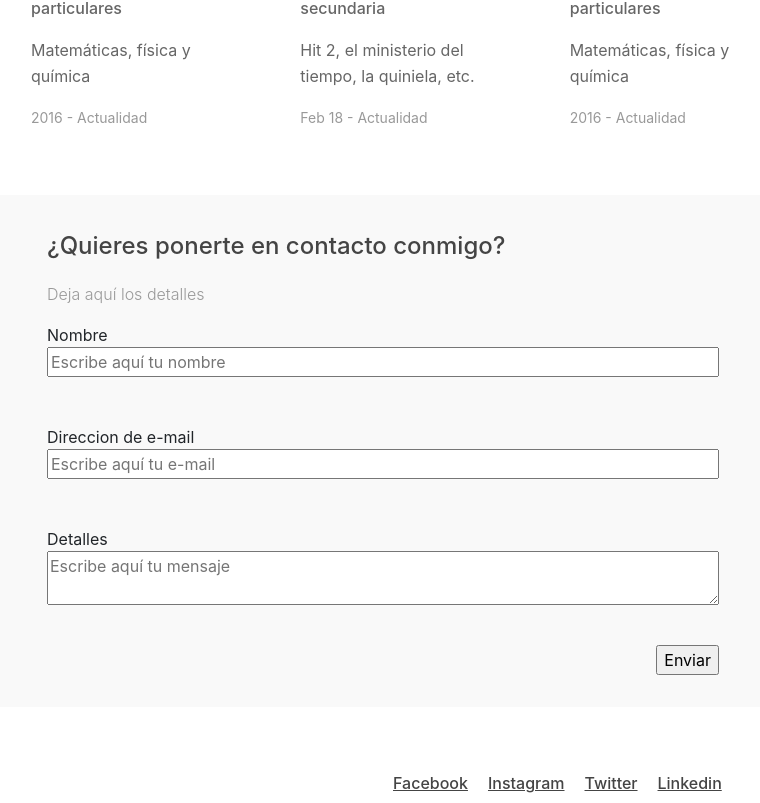
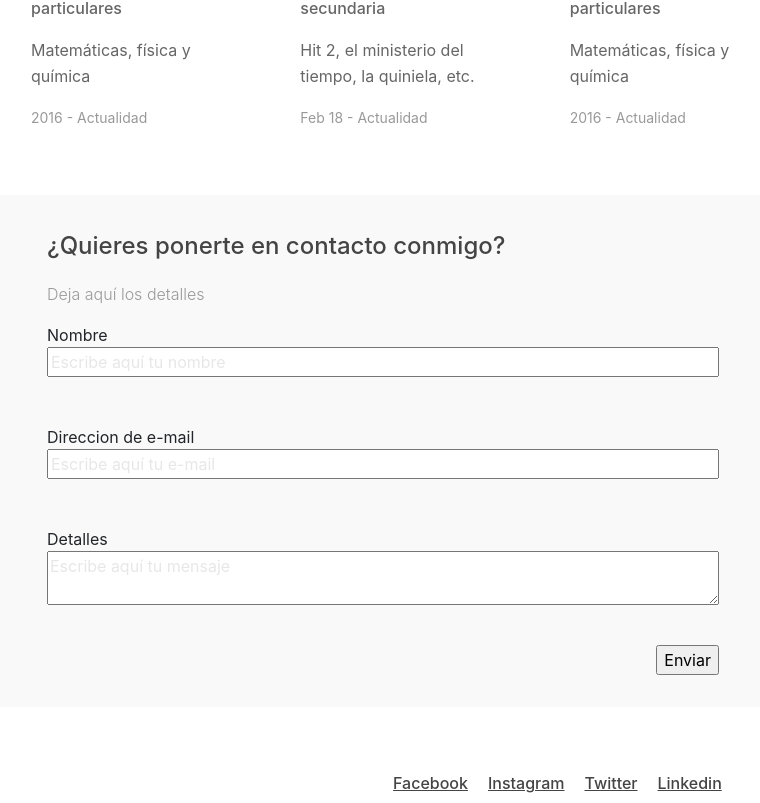
Before and after one commit to elenajs98/Portfolio-React, a React (Create React App) app: page / in a window 1280 px wide. Shown: the part 1213-2016 px from the top of the page, without its empty margins (257-1017 px from the left). Built offline with nearby package versions, Linux system fonts and the light colour scheme.

Commit message:
estilo formulario

```diff
--- a/src/App.css
+++ b/src/App.css
@@ -141,10 +141,13 @@ float: right;
 }
 .text-imput{
   width: 100%;
-  color:#e7e7e7;
 }
 #field{
   width: 100%;
+}
+::placeholder{
+  color:#e7e7e7;
+
 }
 footer{
   max-width: 800px;
```
